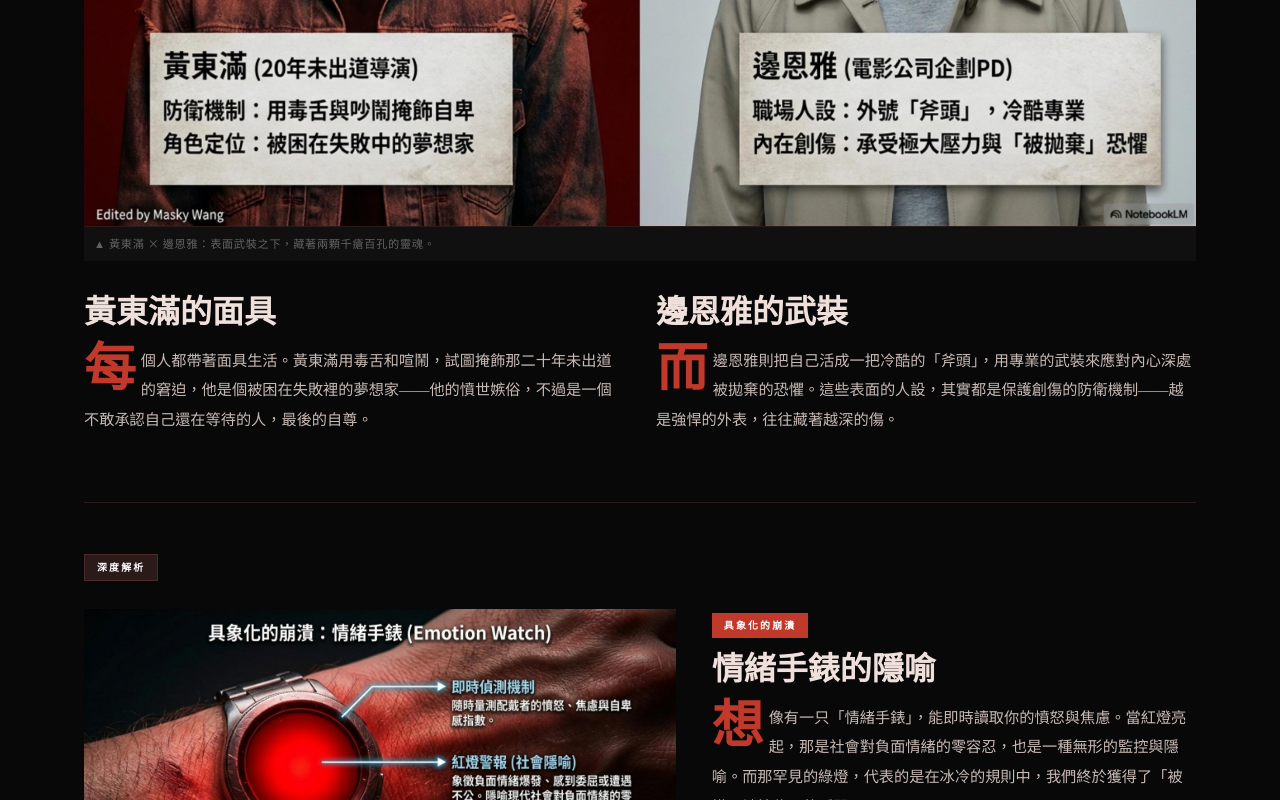
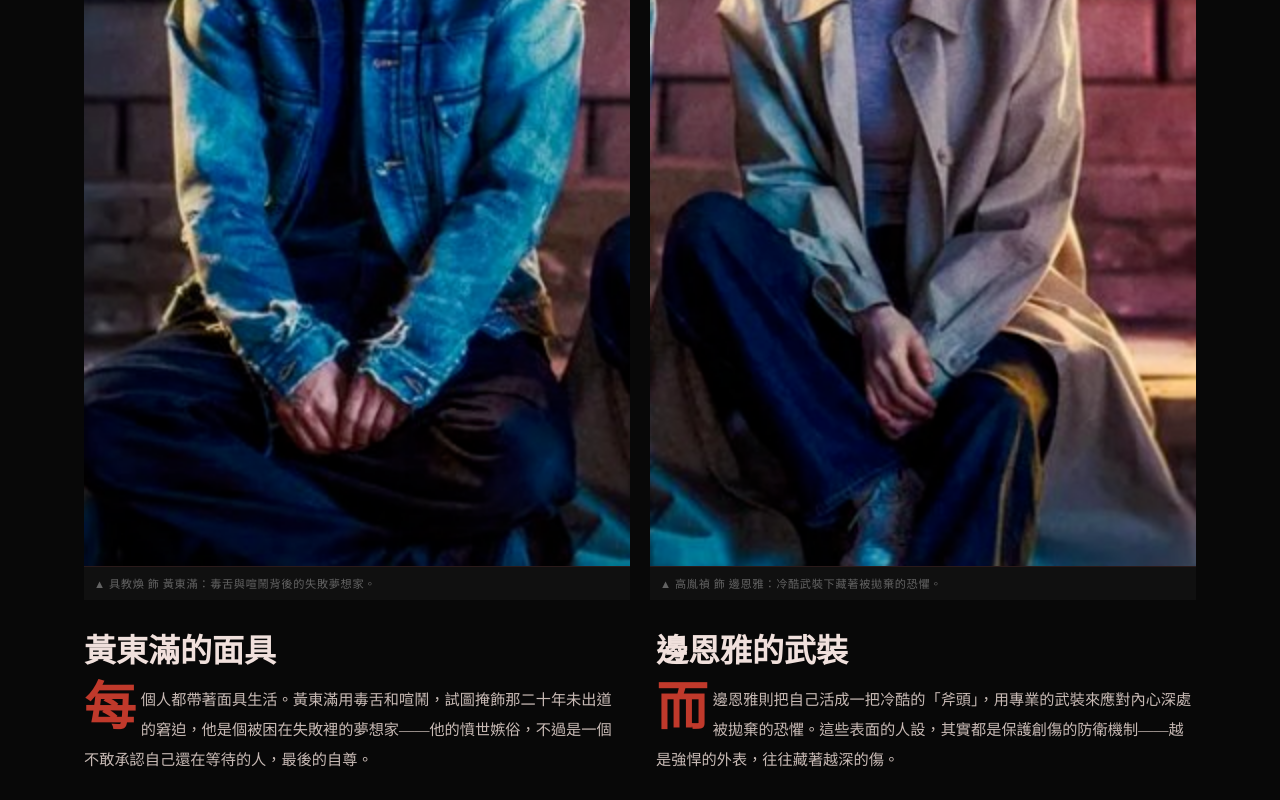
Before and after one commit to Maskywg/overcome-inferiority, a plain HTML site: page index.html in a window 1280 px wide. Shown: the part 1429-2229 px from the top of the page. Drawn offline with Linux system fonts and the light colour scheme.

Commit message:
Replace character photos with 具教煥 and 高胤禎 actor images

```diff
--- a/index.html
+++ b/index.html
@@ -384,9 +384,15 @@
     <div style="margin-bottom:16px;">
       <span class="section-label gold">人物誌</span>
     </div>
-    <div class="full-img">
-      <img src="img/page-02.jpg" alt="雙主角解析">
-      <div class="caption">▲ 黃東滿 × 邊恩雅：表面武裝之下，藏著兩顆千瘡百孔的靈魂。</div>
+    <div class="two-col" style="gap:20px;">
+      <div>
+        <img src="img/male-lead.png" alt="具教煥 飾 黃東滿">
+        <div class="caption">▲ 具教煥 飾 黃東滿：毒舌與喧鬧背後的失敗夢想家。</div>
+      </div>
+      <div>
+        <img src="img/female-lead.png" alt="高胤禎 飾 邊恩雅">
+        <div class="caption">▲ 高胤禎 飾 邊恩雅：冷酷武裝下藏著被拋棄的恐懼。</div>
+      </div>
     </div>
     <div class="two-col" style="padding-top:32px;">
       <div>
```
Also changed, not shown: img/female-lead.png (added), img/male-lead.png (added).
